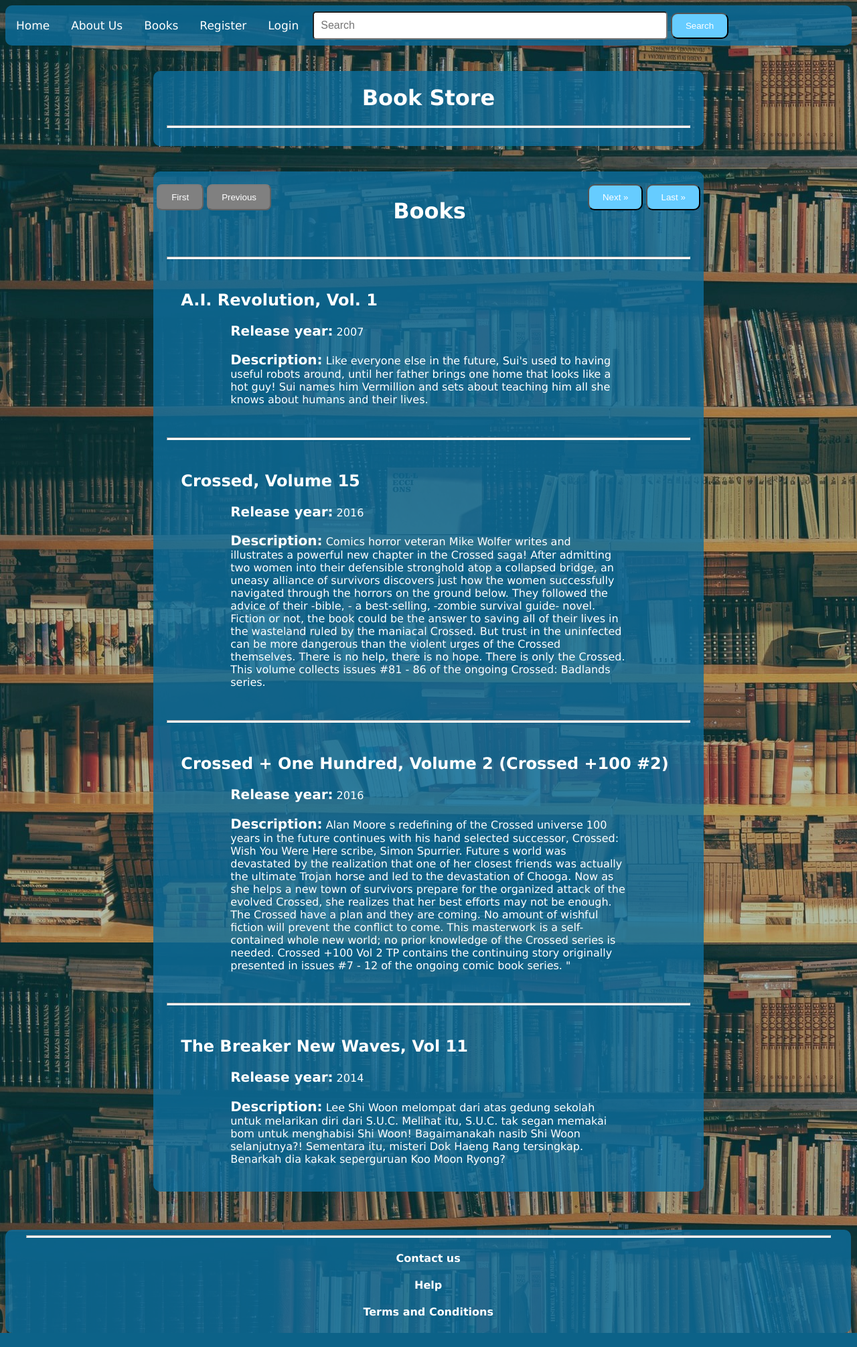
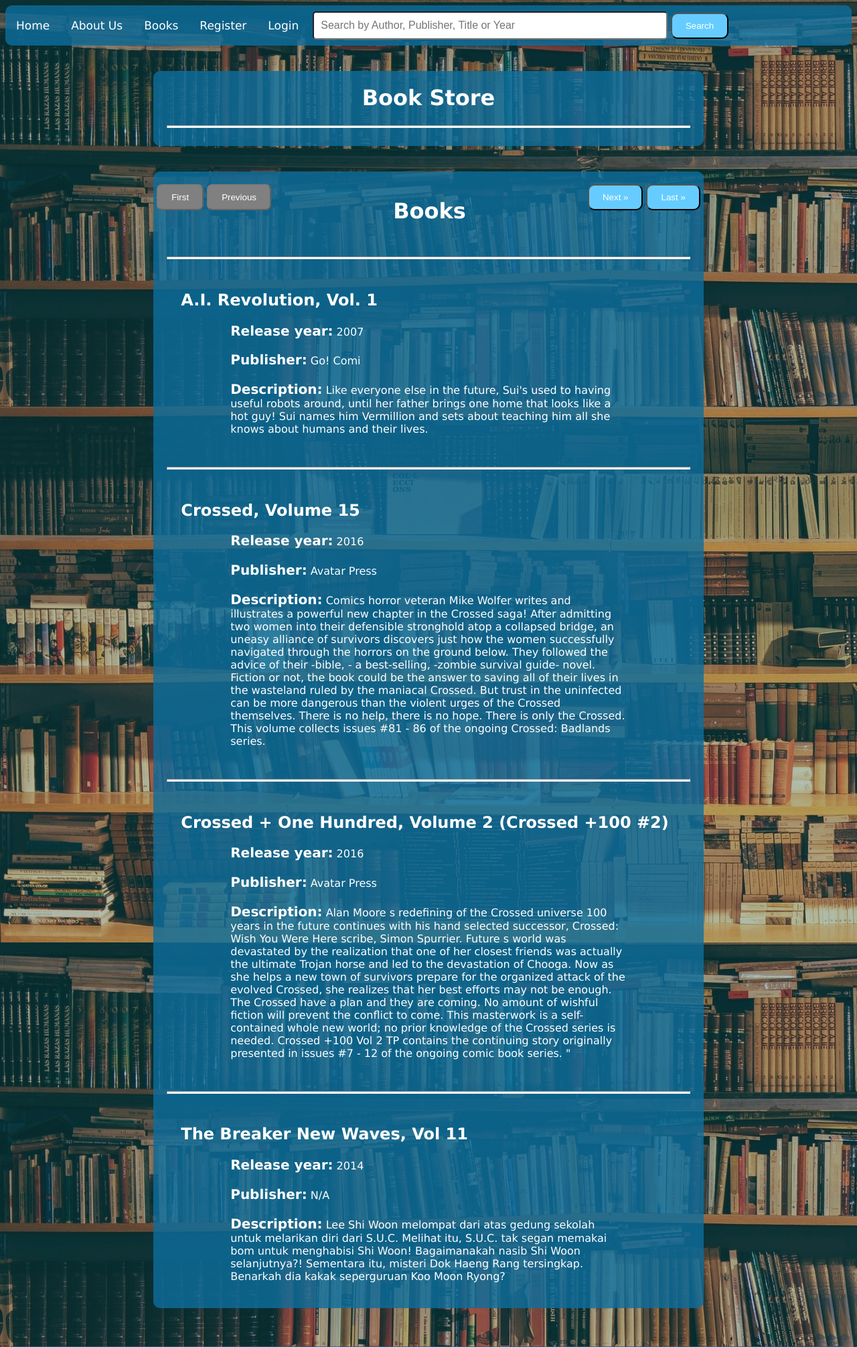
Before and after one commit to s-rofe/bookstore-web-app, a Flask app: page /books_by_title/1 in a window 1280 px wide. Shown: the top 2011 px of the page at 67% size. Before the commit the page ends 1990 px from the top, so only its background shows below. Run offline with Flask 2, Linux system fonts and the light colour scheme.

Commit message:
Changed search box placeholder

```diff
--- a/library/templates/books/browsebooks.html
+++ b/library/templates/books/browsebooks.html
@@ -40,6 +40,7 @@
     <h2 id="book_title">{{ book.title }}</h2>
     <div id="book_info">
     <p><b>Release year:</b> {{ book.release_year }}</p>
+        <p><b>Publisher:</b> {{ book.publisher.name }}</p>
     <p><b>Description:</b> {{ book.description }}</p>
      <br>
     </div>
--- a/library/templates/navigation.html
+++ b/library/templates/navigation.html
@@ -6,7 +6,7 @@
         <a>Register</a>
         <a>Login</a>
         <form method="post" action="{{ url_for('search_bp.search') }}">
-            <input type="text" name="search_term" id="search_term" placeholder="Search">
+            <input type="text" name="search_term" id="search_term" placeholder="Search by Author, Publisher, Title or Year">
             <button type="submit">Search</button>
         </form>
     </nav>
```
